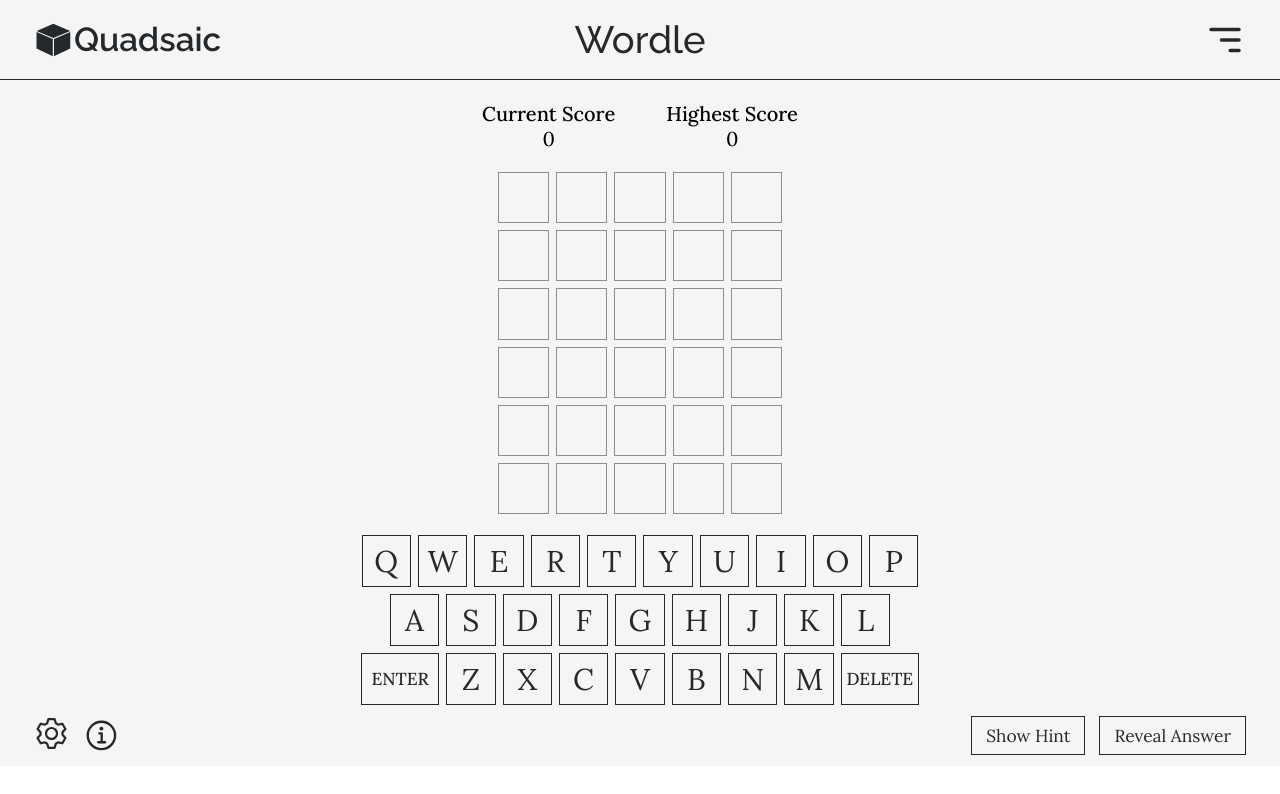
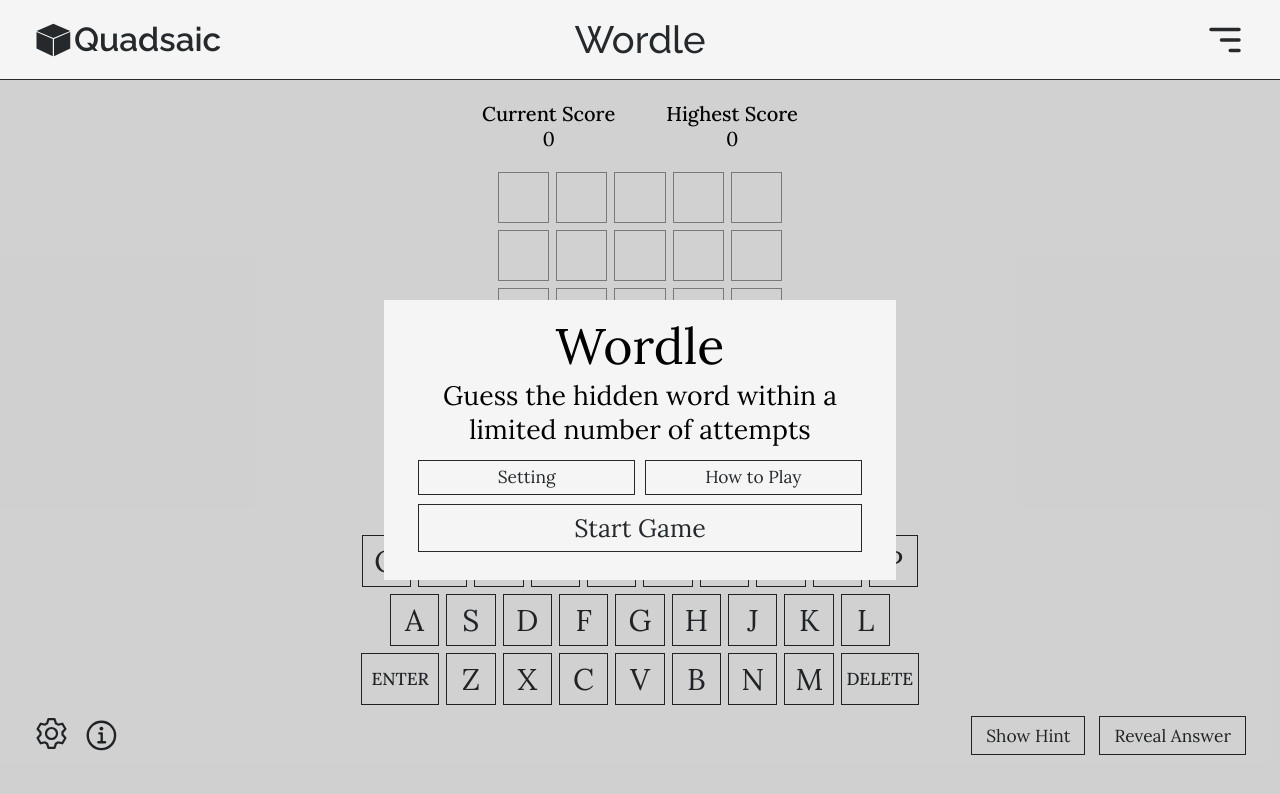
Before and after one commit to Ama4538/Quadsaic, a React (Vite) app: page /wordle in a window 1280 px wide. Shown: the top 794 px of the page. Built offline with nearby package versions, Linux system fonts and the light colour scheme.

Commit message:
Added more sounds and a welcome page

```diff
--- a/src/components/app/App.jsx
+++ b/src/components/app/App.jsx
@@ -5,7 +5,8 @@ import { useState } from "react"
 function App() {
     const [wordleSetting, setWordleSetting] = useState({
         currentWord: "",
-        gameBoard: null,
+        gameBoard: [],
+        completedWords: [],
         lettersAttempt: [],
         lettersFound: [],
         start: false,
--- a/src/main.css
+++ b/src/main.css
@@ -49,6 +49,8 @@
 
 /* Wordle */
 .wordle {
+    min-height: calc(100dvh - (calc(var(--padding-size-small) / 2) * 2) - calc(var(--font-size-med) * 1.15));
+    position: relative;
     font-family: var(--secondary-font);
     background-color: var(--secondary-color);
 }
@@ -76,6 +78,68 @@
     display: flex;
     flex-direction: column;
     align-items: center;
+}
+
+/* Overly */
+.wordle__overly {
+    position: absolute;
+    top: 0;
+    left: 0;
+    z-index: 2;
+    display: grid;
+    place-items: center;
+    height: 100%;
+    width: 100%;
+    background-color: rgba(0, 0, 0, 0.15);
+}
+
+.wordle-overly__content-container {
+    display: flex;
+    flex-direction: column;
+    padding: var(--padding-size-very-small) var(--padding-size-small) calc(var(--padding-size-very-small) * 2);
+    max-height: 80%;
+    width: 40%;
+    background-color: var(--secondary-color);
+}
+
+.wordle-overly__title {
+    display: flex;
+    justify-content: center;
+    font-size: calc(var(--font-size-med) * 1.25);
+    font-weight: 400;
+}
+
+.wordle-overly__welcome-message {
+    margin-bottom: var(--padding-size-very-small);
+    font-size: calc(var(--font-size-med) / 1.50);
+    text-align: center;
+}
+
+.wordle-welcome__button-container {
+    display: flex;
+    gap: calc(var(--padding-size-very-small) / 1.5);
+    justify-content: center;
+}
+
+.wordle-welcome__button {
+    position: relative;
+    z-index: 1;
+    padding: calc(var(--padding-size-very-small) / 2.5);
+    width: 50%;
+    font-family: var(--secondary-font);
+    font-size: calc(var(--font-size-small) / 1.15);
+    background-color: transparent;
+    border: solid 1px var(--primary-color);
+    color: var(--primary-color);
+    cursor: pointer;
+    transition: 0.25s ease-out;
+}
+
+.wordle-welcome__button-big {
+    margin-top:  calc(var(--padding-size-very-small) / 1.5);;
+    padding: calc(var(--padding-size-very-small) / 2);
+    width: 100%;
+    font-size: calc(var(--font-size-small) * 1.25);
 }
 
 /* Game Board */
@@ -193,6 +257,12 @@
     gap: var(--padding-size-very-small);
 }
 
+.wordle-footer__button-container {
+    position: relative;
+    display: flex;
+    justify-content: center;
+}
+
 .wordle__footer-right button {
     position: relative;
     z-index: 1;
@@ -206,8 +276,22 @@
     transition: 0.25s ease-out;
 }
 
+.wordle-footer__hints-message {
+    position: absolute;
+    top: -100%;
+    padding: calc(var(--padding-size-very-small) / 2) calc(var(--padding-size-very-small) / 1.25);
+    width: max-content;
+    font-size: calc(var(--font-size-small) / 1.25);
+    background-color: var(--primary-color);
+    color: var(--secondary-color);
+    opacity: 0;
+    transition: 0.30s ease-out;
+    transition-delay: 0.175s;
+}
+
 /* Psuedo Element */
-.wordle__footer-right button::before {
+.wordle__footer-right button::before,
+.wordle-welcome__button::before {
     position: absolute;
     bottom: 0;
     left: 0;
@@ -243,3 +327,15 @@
 .wordle__footer-right button:hover::before {
     height: 100%;
 }
+
+.wordle-footer__hints:hover+.wordle-footer__hints-message {
+    opacity: 1;
+}
+
+.wordle-welcome__button:hover {
+    color: var(--secondary-color);
+}
+
+.wordle-welcome__button:hover::before {
+    height: 100%;
+}
--- a/src/page/wordle/Wordle.jsx
+++ b/src/page/wordle/Wordle.jsx
@@ -1,8 +1,10 @@
-import { useEffect, useState } from "react";
+import { useEffect, useRef, useState } from "react";
 import { motion, useAnimation } from "framer-motion"
 import correctSound from "/sound/correct.mp3"
 import errorSound from "/sound/error.mp3"
 import submitSound from "/sound/submit.mp3"
+import hintSound from "/sound/hint.mp3"
+import revealSound from "/sound/reveal.mp3"
 import PageTransition from "../../components/page-transition/PageTransition"
 import Nav from "../../components/nav/Nav"
 import useFetchWord from "../../components/hooks/useFetchWord";
@@ -10,7 +12,7 @@ import useFetchWord from "../../components/hooks/useFetchWord";
 const Wordle = ({ setting, updateSetting }) => {
     useEffect(() => {
         console.log(setting);
-    }, [setting])
+    }, [setting.currentWord])
 
     // Default cell used to updated proporties
     const defaultCell = {
@@ -20,6 +22,10 @@ const Wordle = ({ setting, updateSetting }) => {
     }
 
     const animationController = useAnimation()
+    // Manage Overlay
+    const [overlayStatus, setOverlayStatus] = useState(true);
+    const [welcomePage, setWelcomePage] = useState(true);
+
     // Current row index
     const [currentRow, setCurrentRow] = useState(0)
     // Variable representing the game board
@@ -29,11 +35,14 @@ const Wordle = ({ setting, updateSetting }) => {
     const [showMessage, setShowMessage] = useState(false)
     // Timer
     const [time, setTime] = useState(setting.timerAmount)
+    // Ref to timeout timer
+    const timeoutRef = useRef(null);
+    // Loading Status
+    const [dataLoadingStatus, setDataLoadingStatus] = useState(false);
 
     // Default point
     const BASE_POINT = 100;
     const totalPoints = BASE_POINT;
-    const hintPointRemoval = Math.floor(totalPoints / (setting.letterCount * 1.5));
     const hintAmount = Math.floor(setting.letterCount / 2);
 
     // Colors used based on criteria
@@ -41,15 +50,20 @@ const Wordle = ({ setting, updateSetting }) => {
         correct: "#48552b",
         partial: "#a9903e",
         incorrect: "#3b3e41",
+        reveal: "#781626",
     }
 
     // Audio
+    const CorrectAudio = new Audio(correctSound);
     const errorAudio = new Audio(errorSound);
     const submitAudio = new Audio(submitSound);
-    const CorrectAudio = new Audio(correctSound);
+    const hintAudio = new Audio(hintSound);
+    const revealAudio = new Audio(revealSound);
+    CorrectAudio.volume = 0.50;
     errorAudio.volume = 0.50;
     submitAudio.volume = 0.50;
-    CorrectAudio.volume = 0.50;
+    hintAudio.volume = 0.50
+    revealAudio.volume = 0.50
 
     // Key Board
     const keyBoardDisplay = [
@@ -60,7 +74,7 @@ const Wordle = ({ setting, updateSetting }) => {
 
     // Get the game board on mount
     useEffect(() => {
-        if (setting.gameBoard === null) {
+        if (setting.gameBoard.length === 0) {
             const tempGameBoard = Array(setting.guessAmount).fill().map(() => Array(setting.letterCount).fill(defaultCell));
             const newWord = useFetchWord(setting.letterCount)
 
@@ -71,22 +85,23 @@ const Wordle = ({ setting, updateSetting }) => {
                     ...prev,
                     currentWord: newWord,
                     gameBoard: tempGameBoard,
+                    currentLine: new Array(setting.letterCount).fill({ ...defaultCell }),
                     lettersFound: new Array(setting.letterCount).fill(null),
                     hintAmount: hintAmount,
                 }
             ))
         } else {
             setGameBoard(setting.gameBoard);
-            // Finding the current row
             for (let i = 0; i < setting.gameBoard.length; i++) {
-                // 0 === unfilled
-                if (setting.gameBoard[i][0] === 0) {
+                // Check if the first cell in the row is unfilled (assuming 0 means unfilled)
+                if (setting.gameBoard[i].every(cell => cell.content === 0)) {
                     setCurrentRow(i);
                     break;
                 }
             }
         }
-    }, [setting])
+        setDataLoadingStatus(true);
+    }, [])
 
     // Manage the key press down
     useEffect(() => {
@@ -103,14 +118,16 @@ const Wordle = ({ setting, updateSetting }) => {
             }
         }
 
+        if (!overlayStatus) {
             // Checking for user key press
             window.addEventListener("keydown", handleKeyPress)
+        }
 
         // Clean on unmount
         return () => {
             window.removeEventListener('keydown', handleKeyPress);
         };
-    }, [gameBoard, currentRow])
+    }, [gameBoard, currentRow, overlayStatus])
 
     // Timer
     useEffect(() => {
@@ -239,7 +256,13 @@ const Wordle = ({ setting, updateSetting }) => {
     const updateMessage = (message) => {
         setMessage(message);
         setShowMessage(true);
-        setTimeout(() => {
+
+        // Reset the timer if pressed again
+        if (timeoutRef.current) {
+            clearTimeout(timeoutRef)
+        }
+
+        timeoutRef.current = setTimeout(() => {
             setShowMessage(false);
         }, 1000)
     }
@@ -254,7 +277,17 @@ const Wordle = ({ setting, updateSetting }) => {
 
         // Reset Timer
         setTime(setting.timerAmount);
-        const newWord = useFetchWord(setting.letterCount)
+
+        // Manage found words
+        const completedWords = setting.completedWords;
+        completedWords.push(setting.currentWord);
+
+        // Get new and unqie word
+        let newWord;
+        do {
+            newWord = useFetchWord(setting.letterCount);
+        } while (completedWords.includes(newWord));
+
         const newScore = setting.currentScore + points
 
         // reset required information
@@ -263,6 +296,7 @@ const Wordle = ({ setting, updateSetting }) => {
                 ...prev,
                 currentWord: newWord,
                 gameBoard: tempGameBoard,
+                completedWords: resetPoints ? [] : completedWords,
                 lettersAttempt: [],
                 lettersFound: new Array(setting.letterCount).fill(null),
                 currentScore: resetPoints ? 0 : newScore,
@@ -313,7 +347,14 @@ const Wordle = ({ setting, updateSetting }) => {
         if (workingLetterIndex > -1) {
             updateRow[workingLetterIndex].content = letter;
             setGameBoard(updatedGameBoard)
+            updateSetting(prev => (
+                {
+                    ...prev,
+                    gameBoard: updatedGameBoard,
                 }
+            ))
+        }
+
     }
 
     // Handle Display KeyBoard Input
@@ -354,6 +395,7 @@ const Wordle = ({ setting, updateSetting }) => {
         }
 
         let hintLetter = { ...defaultCell, backgroundColor: color["partial"], textColor: 1 };
+        const pointsLost = setting.currentScore > 0 ? Math.floor(totalPoints / (setting.letterCount * 1.5)) : 0;
 
         // Find a random letter that hasnt been attempted
         do {
@@ -365,11 +407,57 @@ const Wordle = ({ setting, updateSetting }) => {
             {
                 ...prev,
                 lettersAttempt: newLettersAttempt,
-                currentScore: prev.currentScore - hintPointRemoval,
+                currentScore: prev.currentScore - pointsLost,
                 hintAmount: prev.hintAmount - 1,
             }
         ))
 
+        hintAudio.play();
+    }
+
+    // reveal the anwser
+    const revealAnwser = (event) => {
+        // Prevent focusable (enter key putting calling the button again)
+        event.target.blur();
+
+        // Creating a copy of the game board
+        const updatedGameBoard = gameBoard.map(row =>
+            row.map(cell => ({ ...cell }))
+        );
+        const updateRow = updatedGameBoard[currentRow]
+        const currentWord = setting.currentWord.split("")
+
+        // Update all leteter in the row
+        for (let i = 0; i < currentWord.length; i++) {
+            updateRow[i].content = currentWord[i];
+            updateRow[i].backgroundColor = color["reveal"];
+            updateRow[i].textColor = 1;
+        }
+
+        // Play Animation
+        animationController.start("complete")
+        setGameBoard(updatedGameBoard);
+        const pointsLost = setting.currentScore > 0 ? Math.floor((totalPoints / -2.50)) : 0;
+
+        updateMessage("The Word Has Been Revealed")
+
+        // Reset the game and remove points
+        setTimeout(() => {
+            resetGame(false, pointsLost)
+        }, 1000)
+
+        revealAudio.play();
+    }
+
+    // Start the game
+    const startGame = (reset = false) => {
+        // Turn off all pages
+        setOverlayStatus(false);
+        setWelcomePage(false);
+
+        if (reset) {
+            resetGame();
+        }
     }
 
     // Animations
@@ -398,7 +486,46 @@ const Wordle = ({ setting, updateSetting }) => {
     return (
         <PageTransition>
             <Nav location={"wordle"} />
-            <section className="wordle">
+            {dataLoadingStatus
+                ? <section className="wordle">
+                    {
+                        overlayStatus
+                            ? <div className="wordle__overly">
+                                <div className="wordle-overly__content-container">
+                                    {/* Generate the page when they are active */}
+                                    {welcomePage
+                                        ? <>
+                                            <h3 className="wordle-overly__title">Wordle</h3>
+                                            <p className="wordle-overly__welcome-message">Guess the hidden word within a limited number of attempts</p>
+                                            <div className="wordle-welcome__button-container">
+                                                <button className="wordle-welcome__button">Setting</button>
+                                                <button className="wordle-welcome__button">How to Play</button>
+                                            </div>
+                                            <div className="wordle-welcome__button-container">
+                                                {currentRow !== 0 || !gameBoard[currentRow].every(cell => cell.content === 0)
+                                                    ? <>
+                                                        <button
+                                                            className="wordle-welcome__button wordle-welcome__button-big"
+                                                            onClick={() => startGame(true)}
+                                                        > New Game </button>
+                                                        <button
+                                                            className="wordle-welcome__button wordle-welcome__button-big"
+                                                            onClick={() => startGame()}
+                                                        > Resume </button>
+                                                    </>
+                                                    : <button
+                                                        className="wordle-welcome__button wordle-welcome__button-big"
+                                                        onClick={() => startGame()}
+                                                    > Start Game</button>}
+                                            </div>
+                                        </>
+                                        : null}
+                                </div>
+                            </div>
+                            : null
+                    }
+
+
                     {/* Display the information */}
                     <header className="wordle__information-display">
                         <div className="wordle__information-format">
@@ -497,13 +624,20 @@ const Wordle = ({ setting, updateSetting }) => {
                             <button></button>
                         </div>
                         <div className="wordle__footer-right">
+                            <div className="wordle-footer__button-container">
                                 <button
+                                    className="wordle-footer__hints"
                                     onClick={(event) => showHint(event)}
                                 >Show Hint</button>
-                        <button>Reveal Answer</button>
+                                <p className="wordle-footer__hints-message">Hints Remaining: {setting.hintAmount}</p>
+                            </div>
+                            <button
+                                onClick={(event) => revealAnwser(event)}
+                            >Reveal Answer</button>
                         </div>
                     </footer>
                 </section>
+                : null}
         </PageTransition>
     )
 }
```
Also changed, not shown: 2 other files (tests, documents, lock files or other folders). Lines whose indentation alone changed are shown as unchanged.
